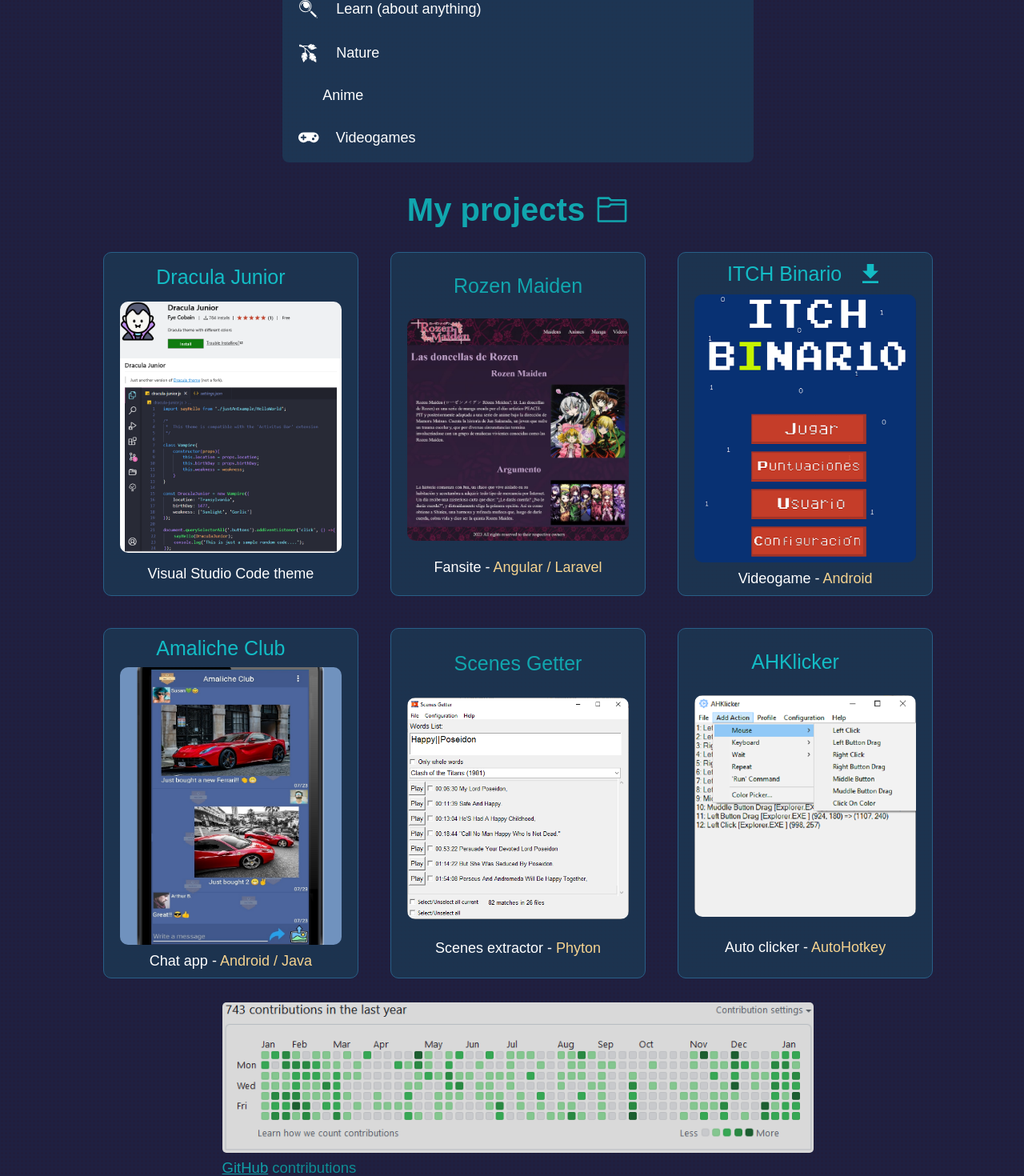
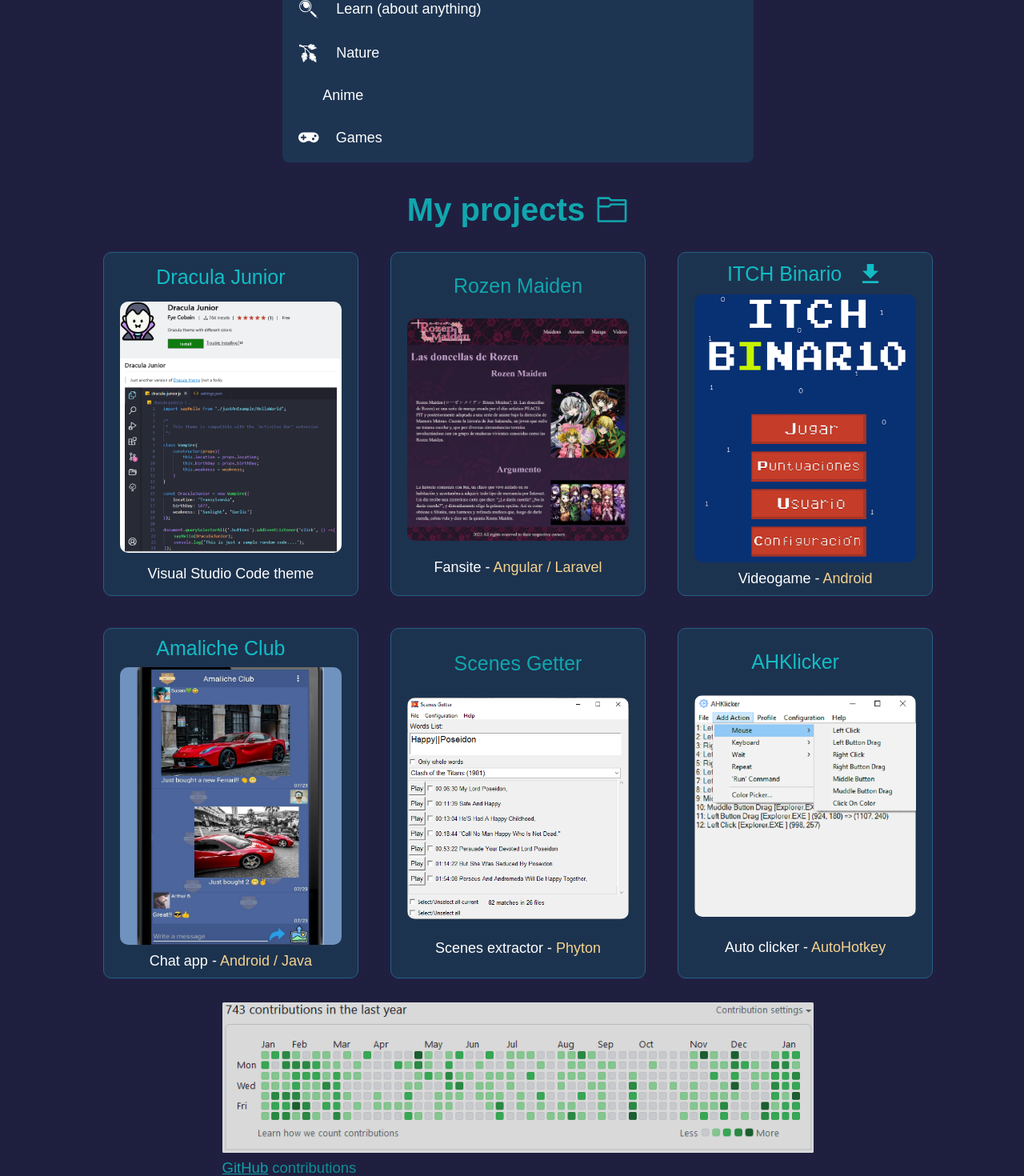
Before and after one commit to FyeCobain/FyeCobain.github.io, a React (Vite) app: page / in a window 1280 px wide. Shown: the part 2526-3996 px from the top of the page at 80% size. Built offline with nearby package versions, Linux system fonts and the light colour scheme; some icons are missing.

Commit message:
Small improvements

```diff
--- a/src/i18n.ts
+++ b/src/i18n.ts
@@ -50,7 +50,7 @@
             books: 'Read and write',
             learn: 'Learn (about anything)',
             nature: 'Nature',
-            games: 'Videogames',
+            games: 'Games',
           },
           projects: {
             myProjects: 'My projects',
--- a/src/sass/components/projects/_github.scss
+++ b/src/sass/components/projects/_github.scss
@@ -11,7 +11,7 @@
 
     img {
       cursor: pointer;
-      border-radius: .5rem;
+      border-radius: .15rem;
       max-width: 100%;
     }
 
```
Also changed, not shown: 5 other files (tests, documents, lock files or other folders).
